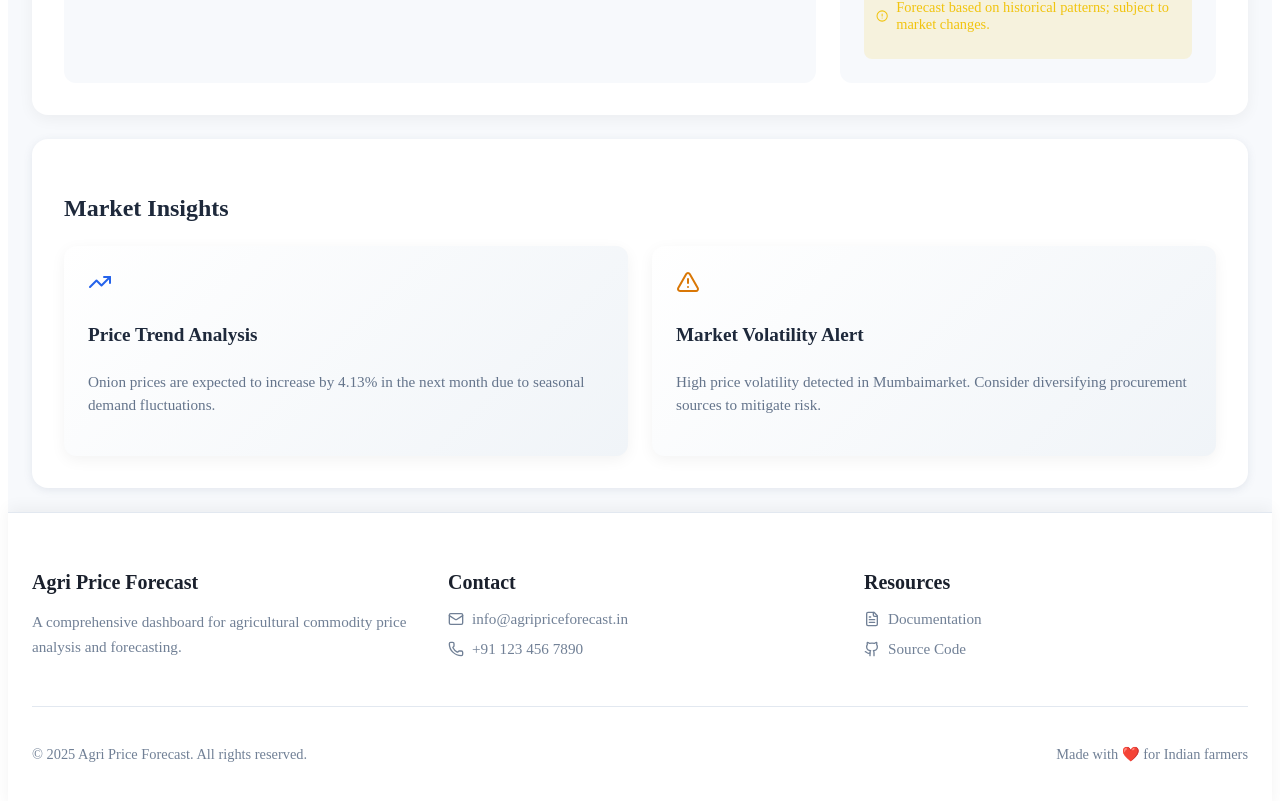
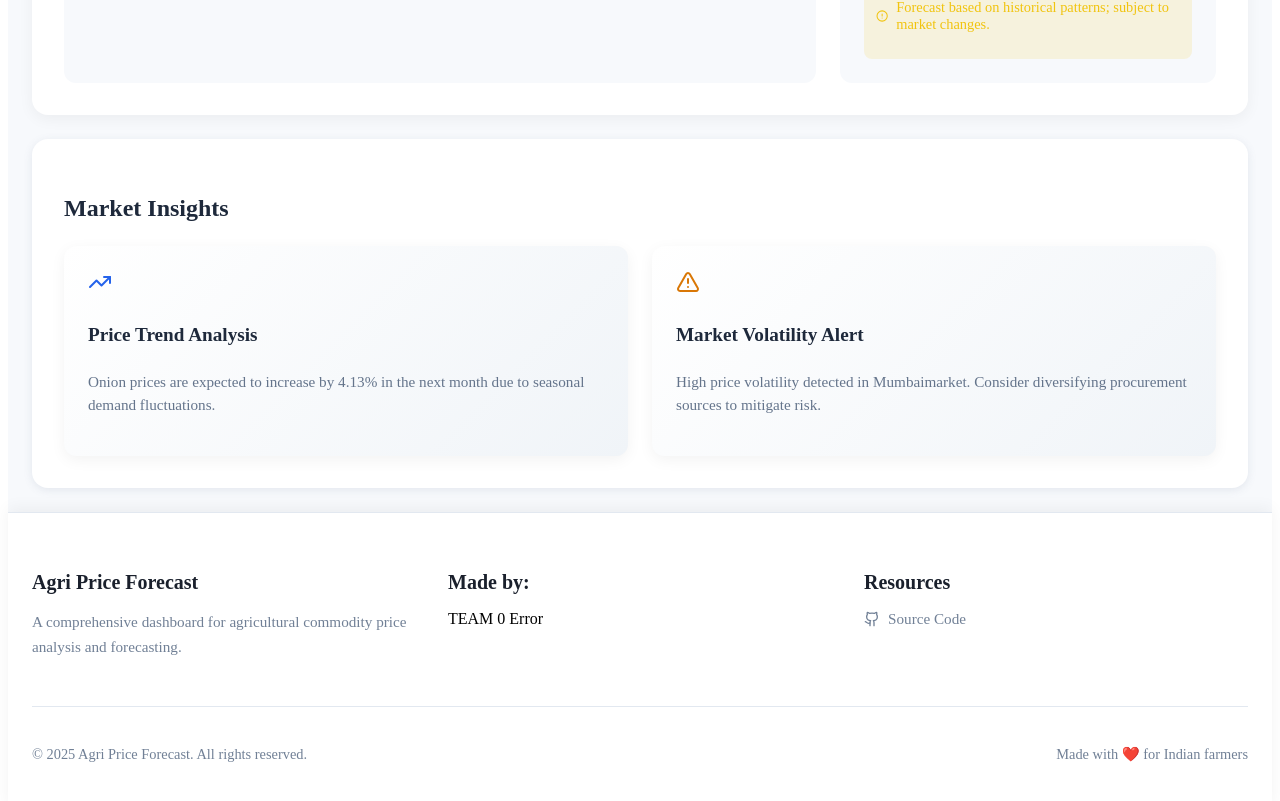
Before and after one commit to Ayushpani/agri_prediction, a React (Create React App) app in the folder agri_pred_git/: page / in a window 1280 px wide. Shown: the part 2616-3417 px from the top of the page. Built offline with nearby package versions, Linux system fonts and the light colour scheme.

Commit message:
Update Footer.jsx

```diff
--- a/agri_pred_git/src/components/Footer.jsx
+++ b/agri_pred_git/src/components/Footer.jsx
@@ -19,27 +19,17 @@ const Footer = () => {
         </div>
 
         <div className="footer-section">
-          <h4>Contact</h4>
+          <h4>Made by:</h4>
           <div className="contact-links">
-            <a href="mailto:info@agripriceforecast.in">
-              <Mail size={16} />
-              <span>info@agripriceforecast.in</span>
-            </a>
-            <a href="tel:+911234567890">
-              <Phone size={16} />
-              <span>+91 123 456 7890</span>
-            </a>
+            TEAM 0 Error
           </div>
         </div>
 
         <div className="footer-section">
           <h4>Resources</h4>
           <div className="resource-links">
-            <a href="#">
-              <FileText size={16} />
-              <span>Documentation</span>
-            </a>
-            <a href="#">
+
+            <a href="https://github.com/Ayushpani/agri_prediction">
               <Github size={16} />
               <span>Source Code</span>
             </a>
```
